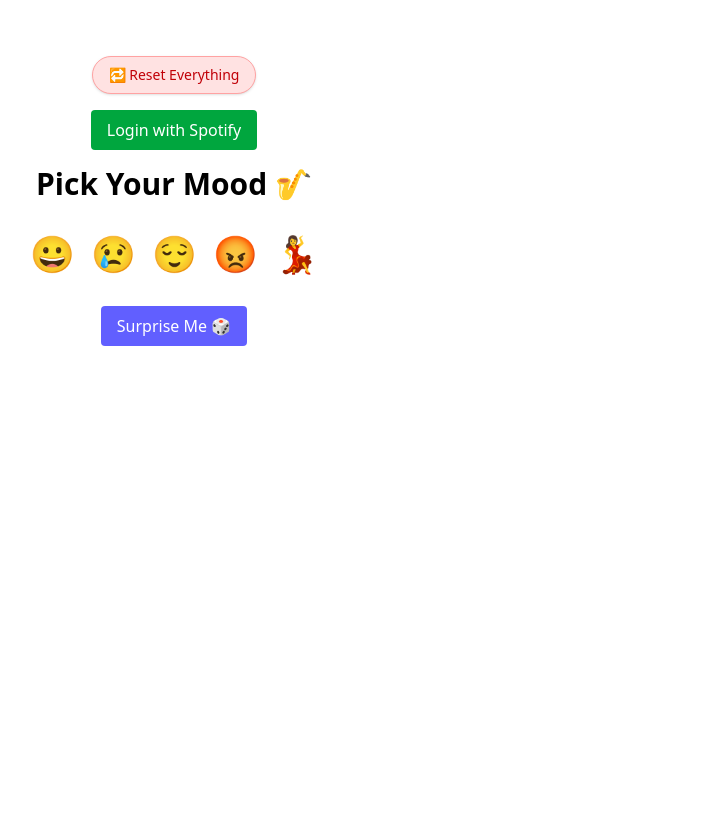
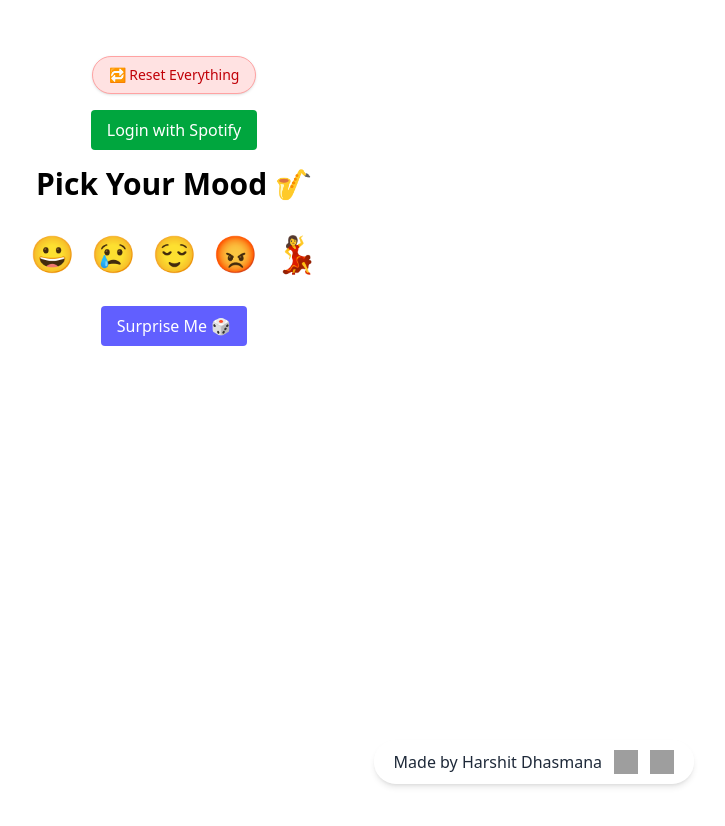
Before and after one commit to harryd18/MoodTunes, a React (Vite) app: page / in a window 1280 px wide. Shown: the top 826 px of the page, without its empty margins (466-1191 px from the left). Built offline with nearby package versions, Linux system fonts and the light colour scheme; grey boxes are pictures that could not be loaded.

Commit message:
Footer added in App.jsx and Readme updated

```diff
--- a/src/App.jsx
+++ b/src/App.jsx
@@ -204,6 +204,18 @@ useEffect(() => {
           </button>
         </div>
       )}
+    <footer className="fixed bottom-4 right-30 text-sm sm:text-base text-gray-800 bg-white/30 backdrop-blur-md shadow-md px-5 py-2.5 rounded-full flex items-center gap-3">
+  <span className="font-medium">Made by Harshit Dhasmana</span>
+  <a href="https://www.linkedin.com/in/harshit-dhasmana-15b9342bb" target="_blank">
+    <img src="https://cdn.jsdelivr.net/gh/devicons/devicon/icons/linkedin/linkedin-original.svg" className="w-6 h-6" />
+  </a>
+  <a href="https://github.com/harryd18/MoodTunes" target="_blank">
+    <img src="https://cdn.jsdelivr.net/gh/devicons/devicon/icons/github/github-original.svg" className="w-6 h-6" />
+  </a>
+</footer>
+
+
+
     </div>
   );
 }
```
Also changed, not shown: 1 other file (tests, documents, lock files or other folders).
